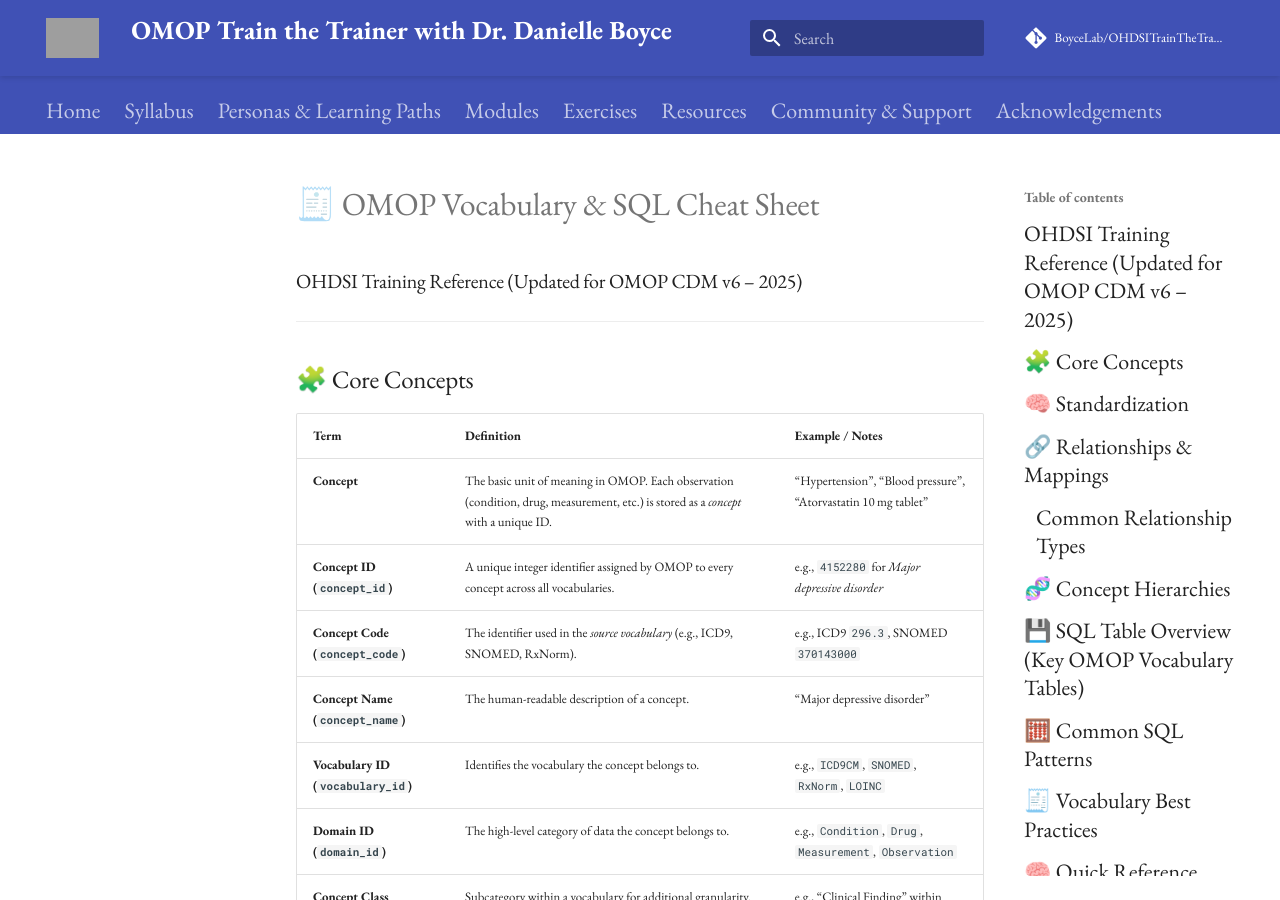
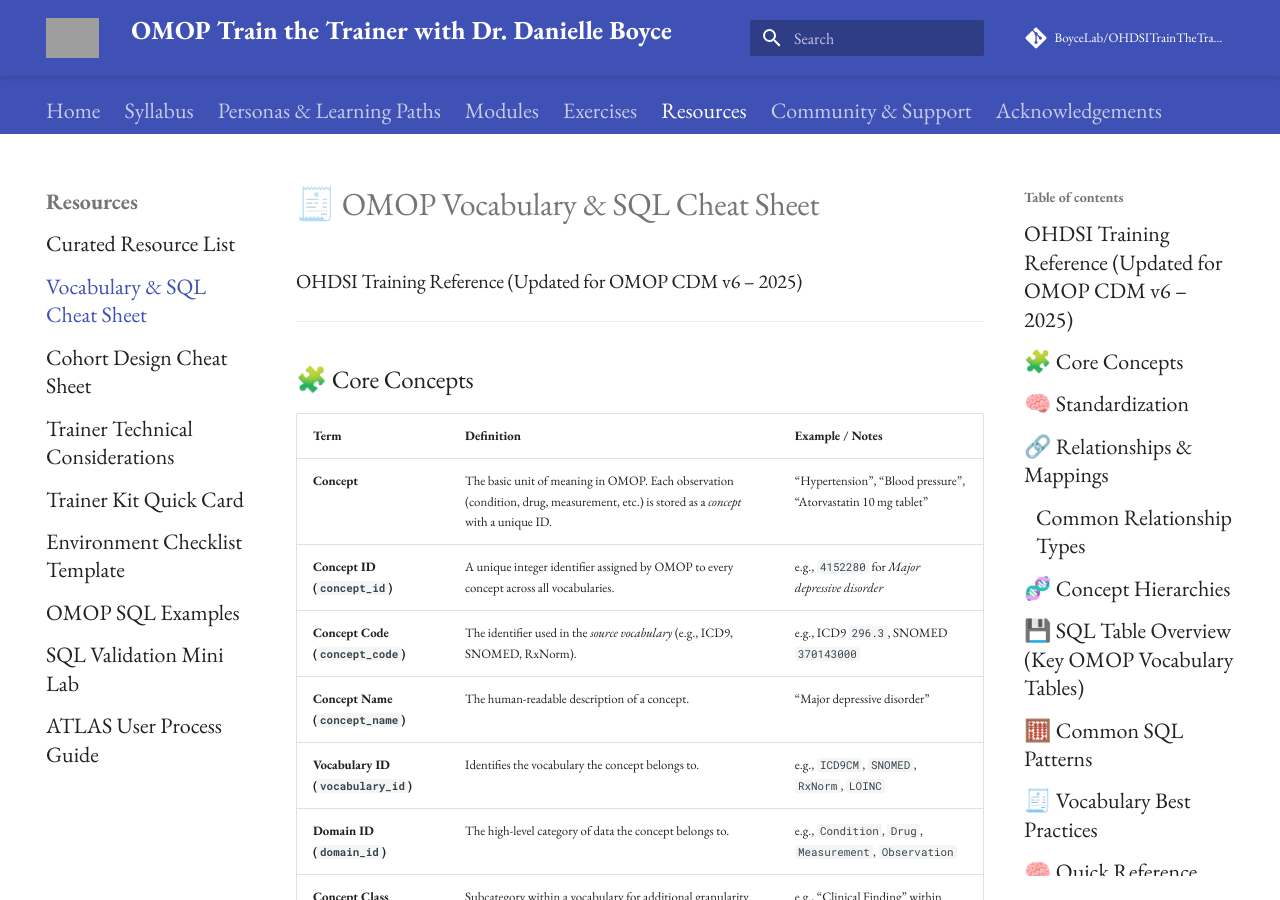
Before and after one commit to BoyceLab/OHDSITrainTheTrainer-6WK, an MkDocs documentation site: the page built from docs/common_artifacts/omop-vocab-sql-cheat-sheet.md, in a window 1280 px wide and 900 px high. Built offline with MkDocs 1.6.1 and Material for MkDocs 9.7.7, drawn with Linux system fonts in a browser that asks for light colours; comment, search, counter and statistics services are not loaded; grey boxes are pictures that could not be loaded.

Commit message:
Update navigation and resources in mkdocs.yml

```diff
--- a/mkdocs.yml
+++ b/mkdocs.yml
@@ -18,6 +18,7 @@
     - search.suggest
     - search.highlight
     - content.code.copy
+
 nav:
   - Home: index.md
   - Syllabus: syllabus.md
@@ -26,14 +27,19 @@
       - Environment Walk-through: modules/00-environment-walkthrough.md
       - Day 1 · OMOP Common Data Model and Standardized Vocabularies: modules/day-01-omop-cdm.md
       - Day 2 · Data Quality & Concept Sets: modules/day-02-vocab-dqd.md
+      - Day 3 · Cohort Definition & Characterization: modules/day-03-cohorts.md
   - Exercises:
       # - Day 0 · Environment Checks: exercises/day-00-environment.md
       - Day 1 · Athena & CDM: exercises/day-01-athena-cdm.md
       - Day 1 · Code Snippets: exercises/code_snippets/day-01-snippets.md
       - Day 2 · Vocab & DQD: exercises/day-02-vocab-dqd.md
+      - Day 3 · Cohort Definition & Characterization: exercises/day-03-cohorts.md
   - Resources:
       - Curated Resource List: resources.md
-      - Vocabulary & SQL Cheat Sheet: training/day1-omop-cdm/omop-vocab-sql-cheat-sheet.md
+      - Vocabulary & SQL Cheat Sheet: common_artifacts/omop-vocab-sql-cheat-sheet.md
+      - Cohort Design Cheat Sheet: common_artifacts/cohort-design-cheat-sheet.md
+      - Trainer Technical Considerations: common_artifacts/trainer-technical-considerations.md
+      - Trainer Kit Quick Card: common_artifacts/trainer-kit-quick-card.md
       - Environment Checklist Template: common_artifacts/environment-checklist-template.md
       - OMOP SQL Examples: common_artifacts/omop-sql-examples.md
       - SQL Validation Mini Lab: common_artifacts/sql-validation-mini-lab.md
@@ -43,6 +49,7 @@
       - Weekly Community Meeting: community/weekly-meeting.md
       - Living FAQ: community/faq.md
   - Acknowledgements: acknowledgements.md
+
 markdown_extensions:
   - meta
   - admonition
```
